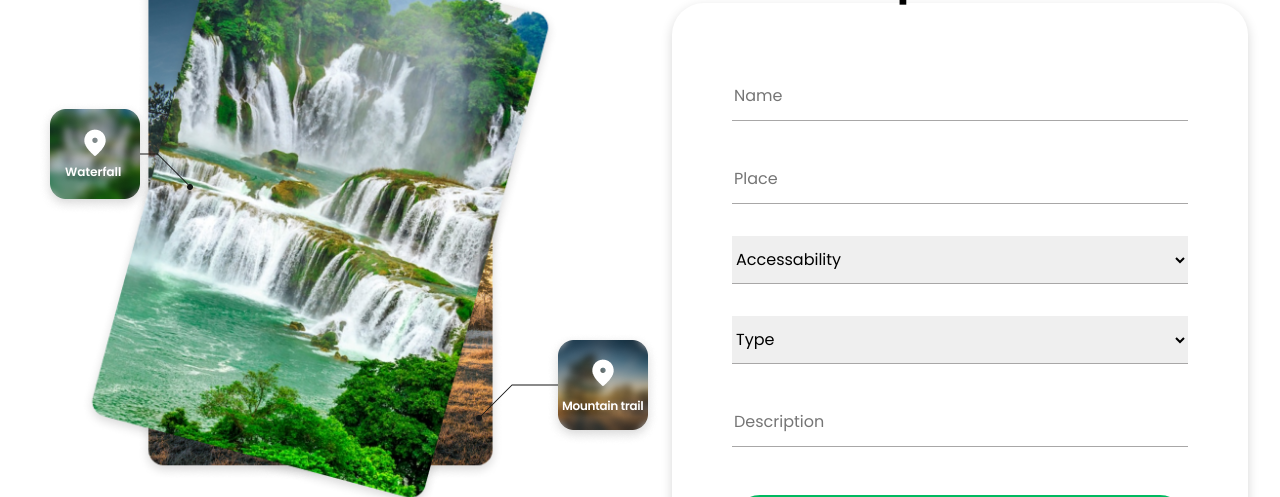
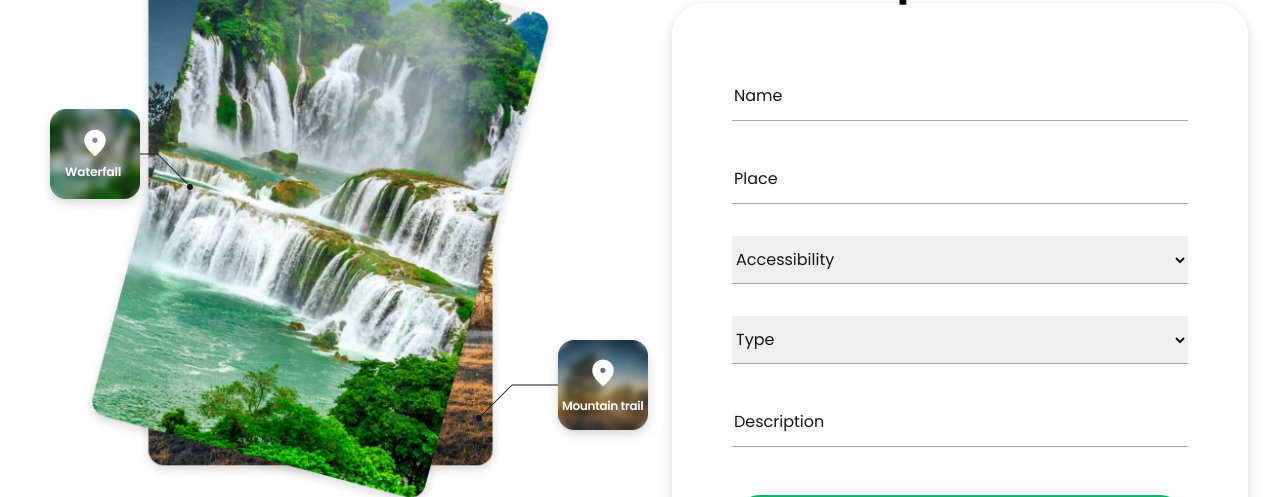
Before and after one commit to stefanskoricdev/nature-social-media, a React (Create React App) app: page /add-new-post in a window 1280 px wide. Shown: the part 149-646 px from the top of the page. Built offline with nearby package versions, Linux system fonts and the light colour scheme; sample sign-in values are in the browser's storage.

Commit message:
Handle AddPostForm input changes and submit functionality

```diff
--- a/src/components/AddPostForm/AddPostForm.js
+++ b/src/components/AddPostForm/AddPostForm.js
@@ -1,18 +1,66 @@
 import styles from "./AddPostForm.module.scss";
-import { Fragment } from "react";
+import { Fragment, useState } from "react";
+import { CURRENT_DATE } from "../../util/constants";
 
 const AddPostForm = () => {
+  const [formData, setFormData] = useState({
+    name: "",
+    place: "",
+    accessibility: "",
+    type: "",
+    description: "",
+  });
+
+  const handleChange = (e) => {
+    const { name, value } = e.target;
+
+    setFormData((prevState) => {
+      return { ...prevState, [name]: value };
+    });
+  };
+
+  const handleSubmit = (e) => {
+    e.preventDefault();
+
+    const newData = {
+      ...formData,
+      userHandle: "stefan.skoric",
+      createdAt: CURRENT_DATE.getTime(),
+      upVotes: [],
+      downVotes: [],
+      comments: [],
+    };
+
+    console.log(newData);
+  };
+
   return (
     <Fragment>
       <h2 className={styles.AddPostFormTitle}>
         Add new post<span>.</span>
       </h2>
-      <form className={styles.AddPostForm}>
-        <input type="text" name="name" placeholder="Name" />
-        <input type="text" name="place" placeholder="Place" />
-        <select>
-          <option value="" disabled selected>
-            Accessability
+      <form onSubmit={handleSubmit} className={styles.AddPostForm}>
+        <input
+          type="text"
+          name="name"
+          placeholder="Name"
+          value={formData.name}
+          onChange={handleChange}
+        />
+        <input
+          type="text"
+          name="place"
+          placeholder="Place"
+          value={formData.place}
+          onChange={handleChange}
+        />
+        <select
+          name="accessibility"
+          value={formData.accessibility}
+          onChange={handleChange}
+        >
+          <option value="" disabled>
+            Accessibility
           </option>
           <option value="By passenger car">By passenger car</option>
           <option value="Off-road vehicle">Off-road vehicle</option>
@@ -20,15 +68,21 @@ const AddPostForm = () => {
             It is not possible to come by vehicle
           </option>
         </select>
-        <select>
-          <option value="" disabled selected>
+        <select name="type" value={formData.type} onChange={handleChange}>
+          <option value="" disabled>
             Type
           </option>
           <option value="Excursion site">Excursion site</option>
           <option value="Waterfall">Waterfall</option>
           <option value="Mountain trail">Mountain trail</option>
         </select>
-        <input type="text" name="description" placeholder="Description" />
+        <input
+          type="text"
+          name="description"
+          placeholder="Description"
+          value={formData.description}
+          onChange={handleChange}
+        />
         <button className={styles.PublishBtn}>Publish</button>
         <button className={styles.DiscardBtn}>Discard</button>
       </form>
--- a/src/components/AddPostForm/AddPostForm.module.scss
+++ b/src/components/AddPostForm/AddPostForm.module.scss
@@ -32,9 +32,6 @@
     input::placeholder,
     input {
         font-size: 1.6rem;
-    }
-
-    input {
         color: $darkGray;
     }
 
```
